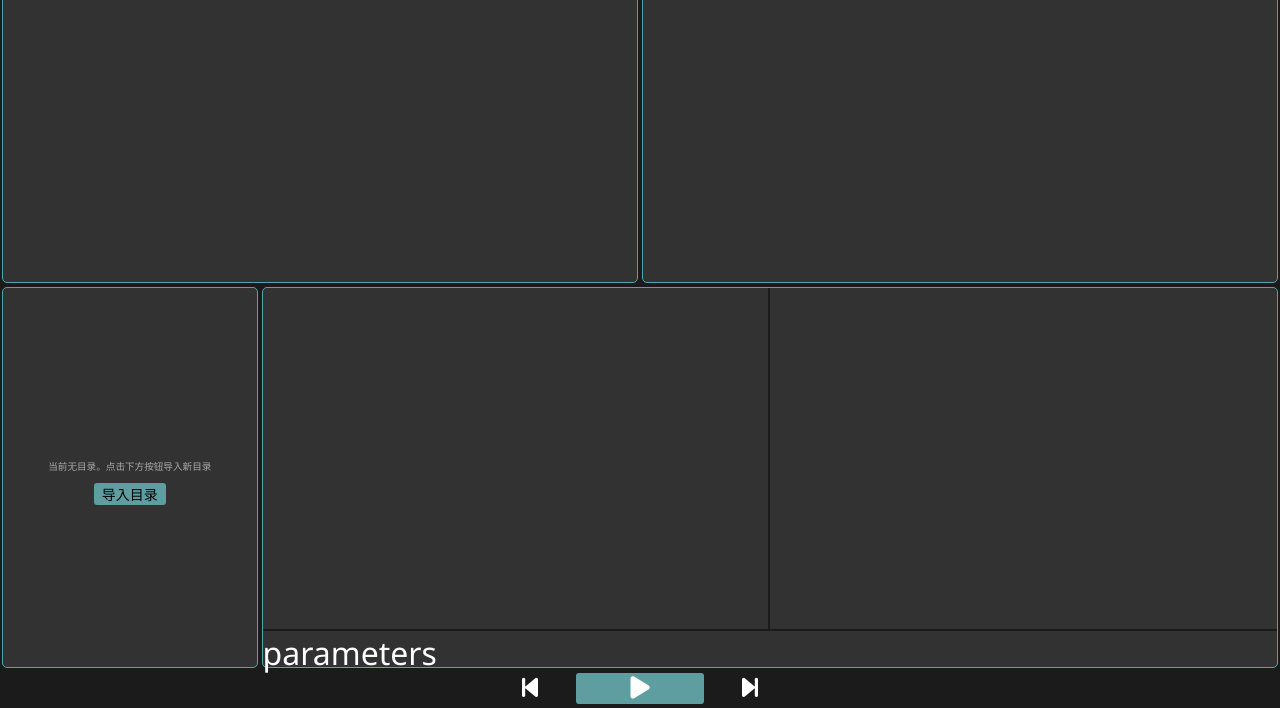
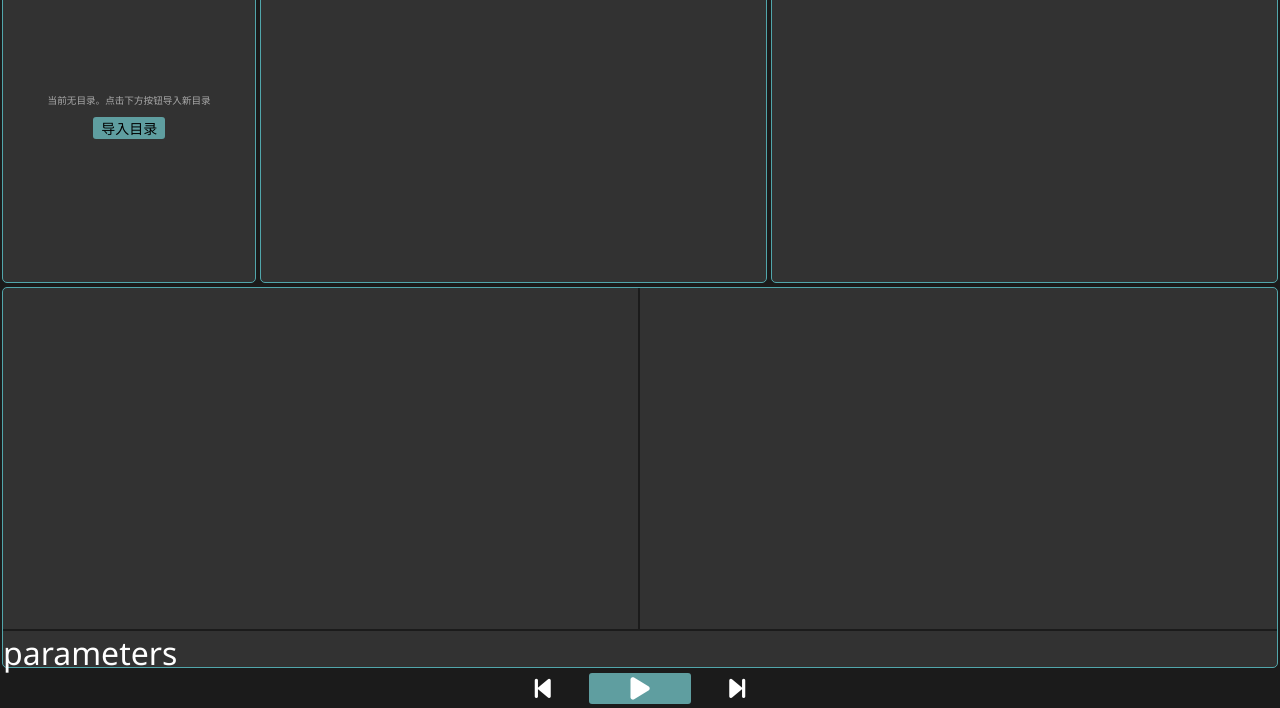
Before and after one commit to newvoid7/dprp, a website built with Vite: page ui/index.html in a window 1280 px wide. Shown: the part 92-800 px from the top of the page. Built offline with nearby package versions, Linux system fonts and the light colour scheme.

Commit message:
ui/refactor: move the event listeners in render.js

```diff
--- a/ui/index.html
+++ b/ui/index.html
@@ -20,14 +20,6 @@
     </div>
     <div id="main">
       <div id="top-panel">
-        <div id="pre-panel" class="panel">
-          <div id="pre-renderer" class="renderer"></div>
-          <p id="pre-hint"></p>
-          <script type="module" src="./src/pre-panel.js"></script>
-        </div>
-        <div id="result-panel" class="panel">result</div>
-      </div>
-      <div id="lower-panel">
         <div id="project-panel" class="panel">
           <p id="dir-name"></p>
           <div id="file-list"></div>
@@ -38,6 +30,14 @@
           </div>
           <script type="module" src="./src/project-panel.js"></script>
         </div>
+        <div id="pre-panel" class="panel">
+          <div id="pre-renderer" class="renderer"></div>
+          <p id="pre-hint"></p>
+          <script type="module" src="./src/pre-panel.js"></script>
+        </div>
+        <div id="result-panel" class="panel">result</div>
+      </div>
+      <div id="lower-panel">
         <div id="compare-panel" class="panel">
           <div id="intra-panel">
             <img id="intra-image">
@@ -54,9 +54,9 @@
         <button id="backward-btn"><i class="fas fa-step-backward"></i></button>
         <button id="play-btn"><i class="fas fa-play"></i></button>
         <button id="forward-btn"><i class="fas fa-step-forward"></i></button>
-        <script type="module" src="./src/operator-panel.js"></script>
       </div>
     </div>
     <script type="module" src="./src/renderer.js"></script>
+    <script type="module" src="./src/event-handler.js"></script>
   </body>
 </html>
--- /dev/null
+++ b/ui/src/event-handler.js
@@ -0,0 +1,10 @@
+import { handleImportBtnClick, handleRefreshBtnClick } from './project-panel';
+
+const importBtn = document.getElementById('import-btn');
+const refreshBtn = document.getElementById('refresh-btn');
+const backwardBtn = document.getElementById('backward-btn');
+const playBtn = document.getElementById('play-btn');
+const forwardBtn = document.getElementById('forward-btn');
+
+importBtn.addEventListener('click', handleImportBtnClick);
+refreshBtn.addEventListener('click', handleRefreshBtnClick);
--- a/ui/src/index.css
+++ b/ui/src/index.css
@@ -68,7 +68,7 @@ body {
 }
 
 #pre-panel {
-  width: 50%;
+  width: 40%;
   font-size: 30%;
   color: darkgrey;
   display: flex;
@@ -95,7 +95,7 @@ body {
 }
 
 #result-panel {
-  width: 50%;
+  width: 40%;
 }
 
 #project-panel {
@@ -149,7 +149,7 @@ body {
 }
 
 #compare-panel {
-  width: 80%;
+  width: 100%;
   display: grid;
   grid-template-rows: 90% 10%;
   grid-template-columns: 50% 50%;
@@ -193,10 +193,13 @@ body {
 }
 
 #operator-panel > button {
+  display: flex;
   height: 80%;
-  width: 10%;
+  width: 8%;
   font-size: 80%;
   margin: 0% 0.3%;
+  justify-content: center;
+  align-items: center;
 }
 
 #operator-panel > button:not(#play-btn) {
--- a/ui/src/project-panel.js
+++ b/ui/src/project-panel.js
@@ -112,11 +112,24 @@ async function handleRefreshBtnClick() {
     show_project_structure(fns);
 }
 
-importBtn.addEventListener('click', handleImportBtnClick);
-refreshBtn.addEventListener('click', handleRefreshBtnClick);
+function self_inc(class_name) {
+    var curr = selected[class_name];
+    if (curr < fn_list[class_name].length - 1) {
+        change_select(class_name, curr + 1);
+        return true;
+    } else {
+        return false;
+    }
+}
+
+function self_dec() {
+
+}
 
 export {
     fn_list,
     selected,
-    change_select
+    change_select,
+    handleImportBtnClick,
+    handleRefreshBtnClick,
 };
--- a/ui/src/renderer.js
+++ b/ui/src/renderer.js
@@ -1,10 +1,10 @@
 import './index.css';
-
 
 const menuButton = document.getElementById("menu-btn");
 const minimizeButton = document.getElementById("minimize-btn");
 const maxUnmaxButton = document.getElementById("max-unmax-btn");
 const closeButton = document.getElementById("close-btn");
+
 
 menuButton.addEventListener('click', e => {
 	window.electronAPI.displayMenu(e.x, e.y);
--- a/ui/src/sync-panel.js
+++ b/ui/src/sync-panel.js
@@ -46,6 +46,7 @@ function set_size() {
     camera.right = camera_film * container.clientWidth / container.clientHeight;
     camera.top = camera_film;
     camera.bottom = -camera_film;
+    camera.updateProjectionMatrix();
 }
 
 async function read_probes( json_path, gltf_path ) {
```
Also changed, not shown: ui/src/operator-panel.js (deleted, +0 -15 lines), 1 other file.
